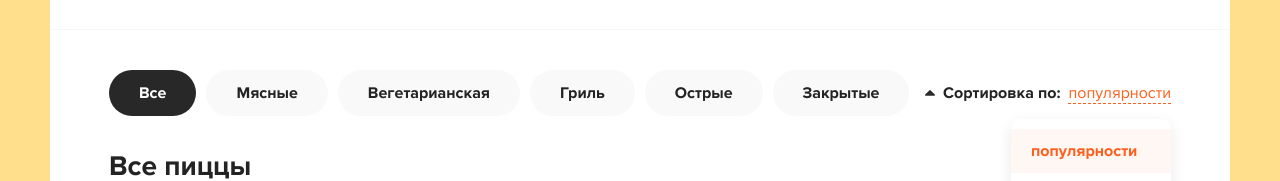
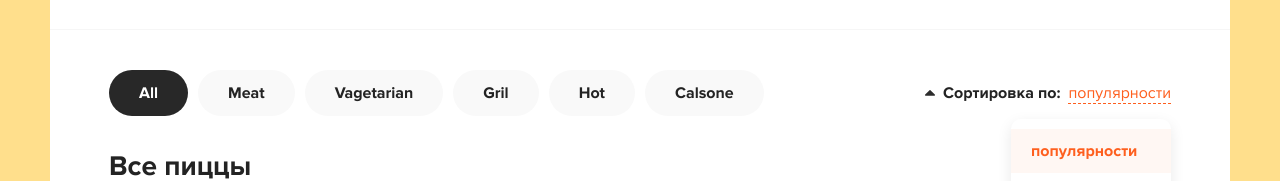
Before and after one commit to Oleksandr-Heleta/pizza-shop, a React (Create React App) app: page / in a window 1280 px wide. Shown: the part 152-333 px from the top of the page. Built offline with nearby package versions, Linux system fonts and the light colour scheme.

Commit message:
Categories

```diff
--- a/public/index.html
+++ b/public/index.html
@@ -2,14 +2,14 @@
 <html lang="en">
   <head>
     <meta charset="utf-8" />
-    <link rel="icon" href="%PUBLIC_URL%/favicon.ico" />
+    <link rel="icon" href="%PUBLIC_URL%/pizza-logo.svg" />
     <meta name="viewport" content="width=device-width, initial-scale=1" />
     <meta name="theme-color" content="#000000" />
     <meta
       name="description"
       content="Web site created using create-react-app"
     />
-    <link rel="apple-touch-icon" href="%PUBLIC_URL%/logo192.png" />
+    <link rel="apple-touch-icon" href="%PUBLIC_URL%/pizza-logo.svg" />
     <!--
       manifest.json provides metadata used when your web app is installed on a
       user's mobile device or desktop. See https://developers.google.com/web/fundamentals/web-app-manifest/
--- a/src/App.js
+++ b/src/App.js
@@ -1,7 +1,8 @@
 import React from 'react';
 import ReactDOM from 'react-dom';
 
-import Header from './Header';
+import {Header, Categories} from './components';
+
 
 function App() {
   return (
@@ -10,16 +11,16 @@ function App() {
       <div className="content">
         <div className="container">
           <div className="content__top">
-            <div className="categories">
-              <ul>
-                <li className="active">Все</li>
-                <li>Мясные</li>
-                <li>Вегетарианская</li>
-                <li>Гриль</li>
-                <li>Острые</li>
-                <li>Закрытые</li>
-              </ul>
-            </div>
+            <Categories
+              onClick={(name)=>{}}
+              items={[
+                'Meat',
+                'Vagetarian',
+                'Gril',
+                'Hot',
+                'Calsone'
+              ]}
+            />
             <div className="sort">
               <div className="sort__label">
                 <svg
--- /dev/null
+++ b/src/components/Button.jsx
@@ -0,0 +1,19 @@
+
+import React from 'react';
+import classNames from 'classnames';
+
+function Button ({onClick, className, outline, children}) {
+
+    return (
+        <button
+          onClick={onClick}
+         className={classNames("button", className,{
+           'button--outline': outline,
+         })}
+         >
+        {children}
+      </button>
+    );
+}
+
+export default Button;
--- a/src/ButtonCart.jsx
+++ b/src/components/ButtonCart.jsx
@@ -1,9 +1,9 @@
 import React from 'react';
 
-function ButtonCart () {
-    return (
-        <a href="/cart.html" className="button button--cart">
-        <span>520 ₽</span>
+function ButtonCart(){
+    return(
+        <>
+          <span>520 ₽</span>
         <div className="button__delimiter"></div>
         <svg
           width="18"
@@ -33,10 +33,10 @@ function ButtonCart () {
             strokeLinecap="round"
             strokeLinejoin="round"
           />
-        </svg>
-        <span>3</span>
-      </a>
-    );
+              </svg>
+              <span>3</span>
+        </>
+    )
 }
 
 export default ButtonCart;
--- /dev/null
+++ b/src/components/Categories.jsx
@@ -0,0 +1,28 @@
+import React from "react";
+
+function Categories({items, onClick}){
+  const [activeItem, setActiveItem] = React.useState('All');
+    return(
+        <div className="categories">
+        <ul>
+          <li
+            className={activeItem === 'All' ? 'active' : ''}
+            onClick={()=>setActiveItem('All')}
+            >
+              All
+          </li>
+          {items &&
+            items.map((name)=>(
+            <li
+              className={activeItem === name ? 'active' : ''}
+              onClick={()=>setActiveItem(name)}
+              key={name}>
+               {name}
+            </li>))
+          }
+        </ul>
+      </div>
+    )
+}
+
+export default Categories;
--- a/src/Header.jsx
+++ b/src/components/Header.jsx
@@ -1,6 +1,7 @@
 import React from 'react';
-import logo from './assets/img/pizza-logo.svg';
-import ButtonCart from './ButtonCart'
+import logo from '../assets/img/pizza-logo.svg';
+import {Button, ButtonCart}  from './index';
+
 
 function Header (){
     return (
@@ -14,7 +15,12 @@ function Header (){
             </div>
           </div>
           <div className="header__cart">
-           <ButtonCart/>
+            <Button
+              onClick={()=>{alert(123)}}
+              className="button--cart"
+            >
+              <ButtonCart/>
+            </Button>
           </div>
         </div>
         </div>
--- /dev/null
+++ b/src/components/index.js
@@ -0,0 +1,4 @@
+export {default as Header} from './Header';
+export {default as Button} from './Button';
+export {default as ButtonCart} from './ButtonCart';
+export {default as Categories} from './Categories';
```
Also changed, not shown: public/manifest.json, public/pizza-logo.svg (added).
